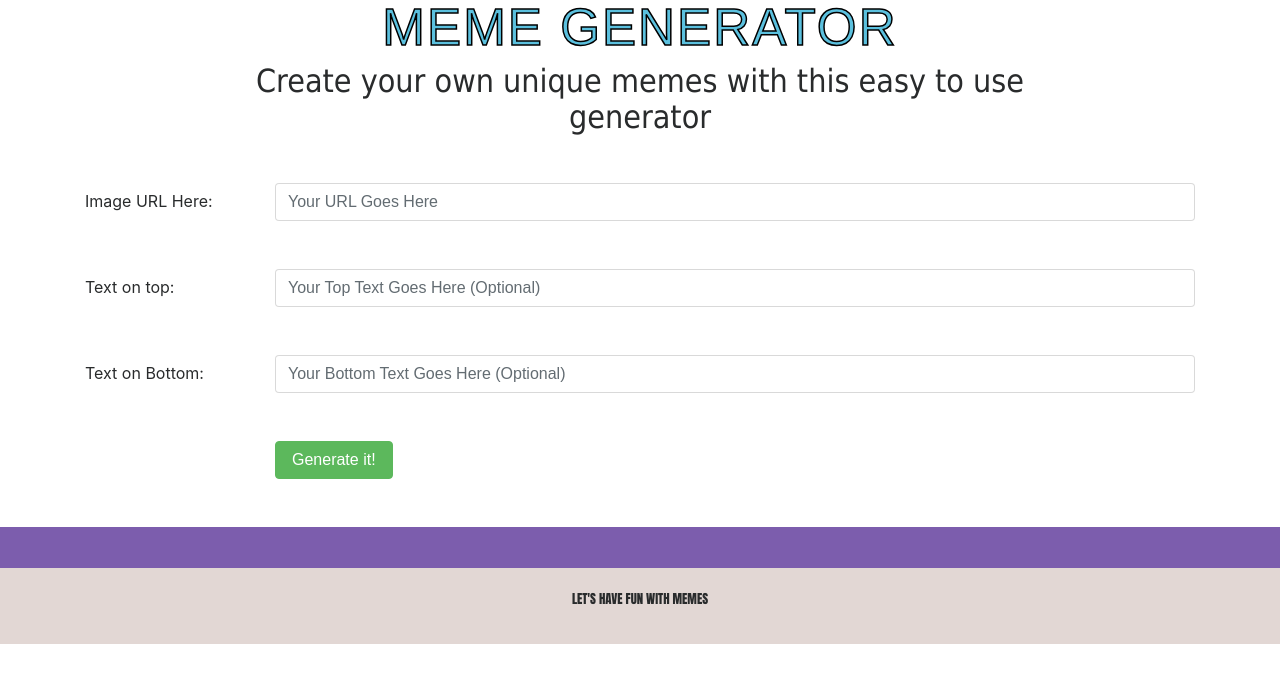
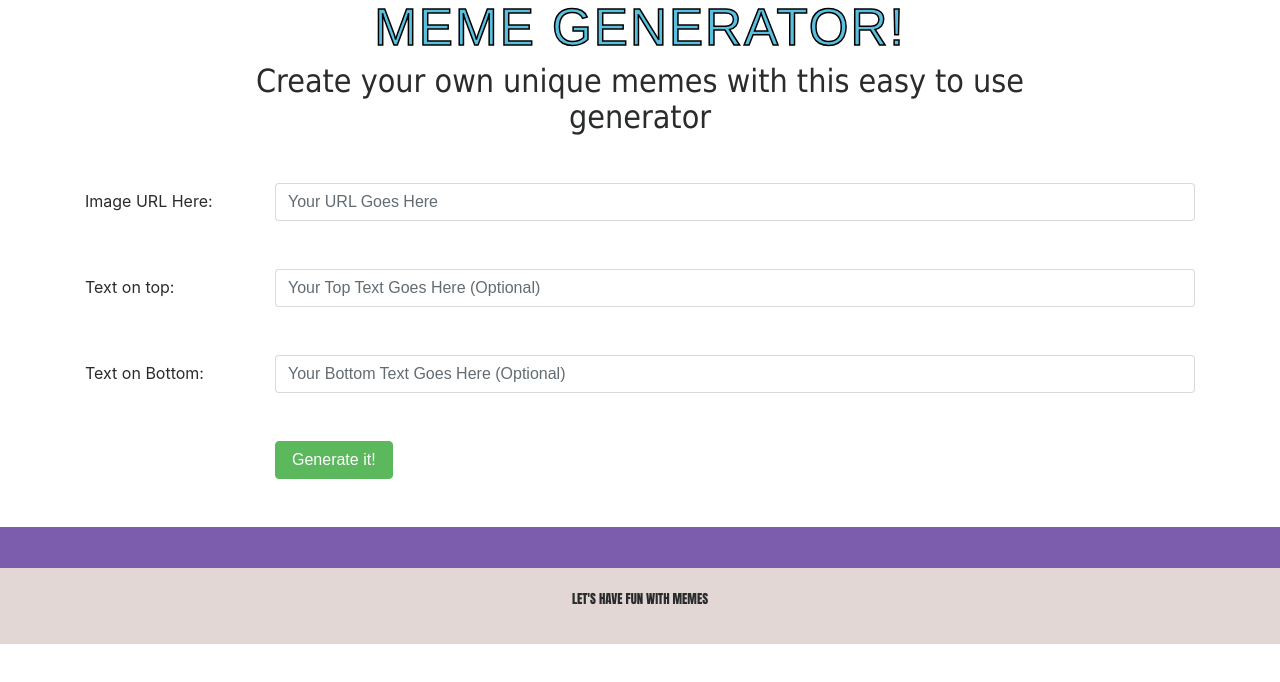
Before and after one commit to arpitapandya/meme-generator, a plain HTML site: page index.html in a window 1280 px wide. Drawn offline with nearby package versions, Linux system fonts and the light colour scheme; a script that the page names is missing.

Commit message:
added few changes

```diff
--- a/index.html
+++ b/index.html
@@ -13,7 +13,7 @@
 	<div class="background-Green">
 	<header class="container-fluid">
 			<div class="container mx-auto text-center mb-5 title">
-				<h1 class="text-info">Meme Generator</h1>
+				<h1 class="text-info">Meme Generator!</h1>
 				<h2>Create your own unique memes with this easy to use generator</h2>
 		</div>
 		<div class="steps">
@@ -78,7 +78,7 @@
 <script src="https://code.jquery.com/jquery-3.1.1.slim.min.js" integrity="sha384-A7FZj7v+d/sdmMqp/nOQwliLvUsJfDHW+k9Omg/a/EheAdgtzNs3hpfag6Ed950n" crossorigin="anonymous"></script>
 <script src="https://cdnjs.cloudflare.com/ajax/libs/tether/1.4.0/js/tether.min.js" integrity="sha384-DztdAPBWPRXSA/3eYEEUWrWCy7G5KFbe8fFjk5JAIxUYHKkDx6Qin1DkWx51bBrb" crossorigin="anonymous"></script>
 <script src="https://maxcdn.bootstrapcdn.com/bootstrap/4.0.0-alpha.6/js/bootstrap.min.js" integrity="sha384-vBWWzlZJ8ea9aCX4pEW3rVHjgjt7zpkNpZk+02D9phzyeVkE+jo0ieGizqPLForn" crossorigin="anonymous"></script>
-	<script src="app.js"></script>
-<!-- <script scr="script.js" type="text/javascript"></script> -->
+<script src="app.js"></script>
+
 </body>
 </html>
```
Also changed, not shown: 1 other file.
